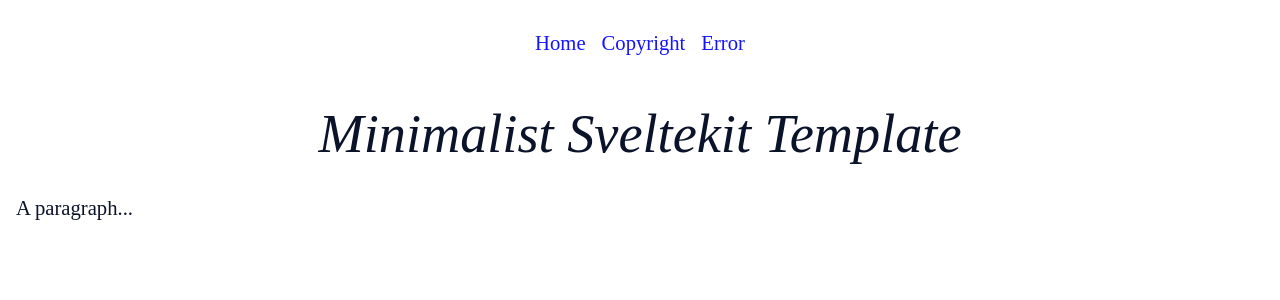
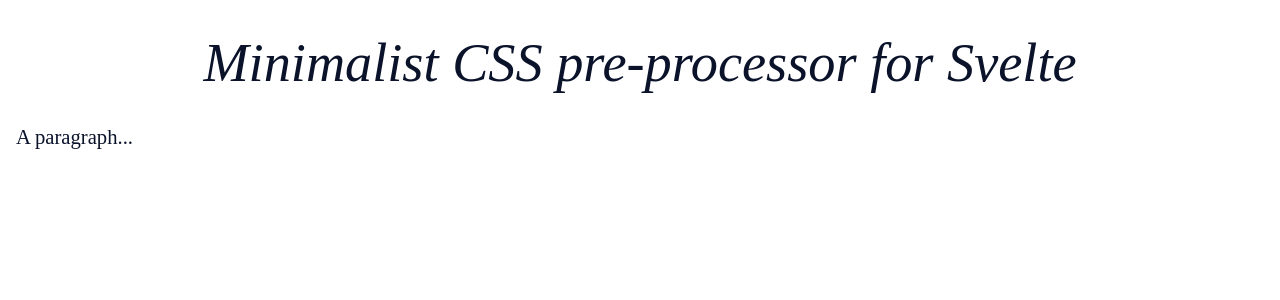
Before and after one commit to PaulioRandall/p90, a SvelteKit app: page / in a window 1280 px wide. Shown: the top 300 px of the page. Built offline with nearby package versions, Linux system fonts and the light colour scheme.

Commit message:
Add initial content

```diff
--- a/src/lib/Header.svelte
+++ /dev/null
@@ -1,51 +0,0 @@
-<script>
-	const navLinks = [
-		{
-			href: '/',
-			text: 'Home',
-		},
-		{
-			href: '/copyright',
-			text: 'Copyright',
-		},
-		{
-			href: '/error',
-			text: 'Error',
-		},
-	]
-</script>
-
-<header id="header" class="header">
-	<nav class="nav">
-		{#each navLinks as { href, text }}
-			<a class="link" {href} sveltekit:noscroll sveltekit:prefetch>
-				{text}
-			</a>
-		{/each}
-	</nav>
-</header>
-
-<style>
-	.header {
-		width: 100%;
-		padding-top: 1rem;
-	}
-
-	.nav {
-		display: flex;
-		flex-direction: column;
-		justify-content: center;
-		align-items: center;
-
-		gap: 0.6rem;
-
-		padding: 1rem 0;
-	}
-
-	@media only screen and (min-width: 500px) {
-		.nav {
-			flex-direction: row;
-			gap: 1rem;
-		}
-	}
-</style>
--- a/src/lib/Meta.svelte
+++ /dev/null
@@ -1,24 +0,0 @@
-<script>
-	export let title = 'Minimalist Sveltekit Template'
-	export let description =
-		'A minimalist template for starting Sveltekit projects.'
-	export let keywords = 'Sveltekit, Svelte, minimalist, template'
-	export let author = 'Paul Williams'
-</script>
-
-<!--
-	Metadata that is the same for all pages goes in src/app.html.
-	Metadata that changes based on the page goes in here or added via custom
-	<svelte:head> tags.
-
-	Meta.svelte must be imported for each page or placed in +layout.svelte.
-	Meta.svelte will add to <head>, not override stuff already there so
-	be careful of how you set things up.
--->
-
-<svelte:head>
-	<title>{title}</title>
-	<meta name="description" content={description} />
-	<meta name="keywords" content={keywords} />
-	<meta name="author" content={author} />
-</svelte:head>
--- a/src/lib/Paragraph.svelte
+++ /dev/null
@@ -1,12 +0,0 @@
-<p class="paragraph">
-	<slot />
-</p>
-
-<style>
-	.paragraph {
-		margin: 0;
-		padding: 0;
-
-		margin-bottom: 1rem;
-	}
-</style>
--- a/src/routes/+layout.svelte
+++ b/src/routes/+layout.svelte
@@ -1,10 +1,4 @@
-<script>
-	import Header from '$lib/Header.svelte'
-</script>
-
 <div class="page">
-	<Header />
-
 	<slot />
 </div>
 
--- a/src/routes/+page.svelte
+++ b/src/routes/+page.svelte
@@ -1,12 +1,13 @@
 <script>
-	import Title from '$lib/Title.svelte'
-	import Meta from '$lib/Meta.svelte'
-	import Paragraph from '$lib/Paragraph.svelte'
+	import Title from './Title.svelte'
+	import Paragraph from './Paragraph.svelte'
 
-	const title = 'Minimalist Sveltekit Template'
+	const title = 'Minimalist CSS pre-processor for Svelte'
 </script>
 
-<Meta {title} />
+<svelte:head>
+	<title>{title}</title>
+</svelte:head>
 
 <main>
 	<Title>{title}</Title>
--- /dev/null
+++ b/src/routes/Paragraph.svelte
@@ -0,0 +1,20 @@
+<script>
+	export let center = false
+</script>
+
+<p class="paragraph" class:center>
+	<slot />
+</p>
+
+<style>
+	.paragraph {
+		margin: 0;
+		padding: 0;
+
+		margin-bottom: 1rem;
+	}
+
+	.center {
+		text-align: center;
+	}
+</style>
--- a/src/routes/error/+page.svelte
+++ /dev/null
@@ -1 +0,0 @@
-<p>If you can see me then something went wrong!</p>
```
Also changed, not shown: src/routes/+error.svelte (+6 -5 lines), src/routes/copyright/+page.svelte (deleted, +0 -12 lines), src/routes/error/+page.server.js (deleted, +0 -7 lines), src/styles.js (added, +128 -0 lines), src/routes/Title.svelte (renamed from src/lib/Title.svelte), 1 other file (tests, documents, lock files or other folders).
